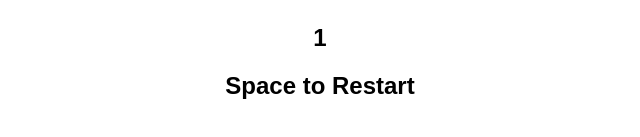
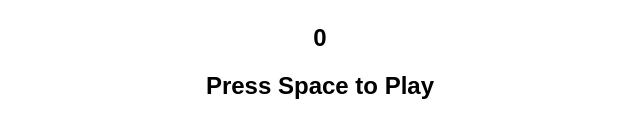
Before and after one commit to jahuestis/snakeJS, a plain HTML site: page index.html in a window 1280 px wide. Shown: the part 605-742 px from the top of the page, without its empty margins (320-960 px from the left). Drawn offline with Linux system fonts and the light colour scheme.

Commit message:
Space must now be pressed to begin game

```diff
--- a/index.html
+++ b/index.html
@@ -13,7 +13,7 @@
         <h1>SnakeJS</h1>
         <canvas id="board"></canvas>
         <h2 id="scoreBoard">0</h2>
-        <h2 id="restartMessage">Space to Restart</h2>
+        <h2 id="restartMessage">Press Space to Play</h2>
         <script src="snake.js"></script>
     </body>
 </html>
--- a/snake.js
+++ b/snake.js
@@ -55,7 +55,7 @@ window.onload = function() {
     context = board.getContext("2d"); // used for drawing on the board
 
     document.addEventListener("keydown", changeDirection);
-    gameSession = startGameSession();
+    drawBackground();
 }
 
 function startGameSession() {
```
